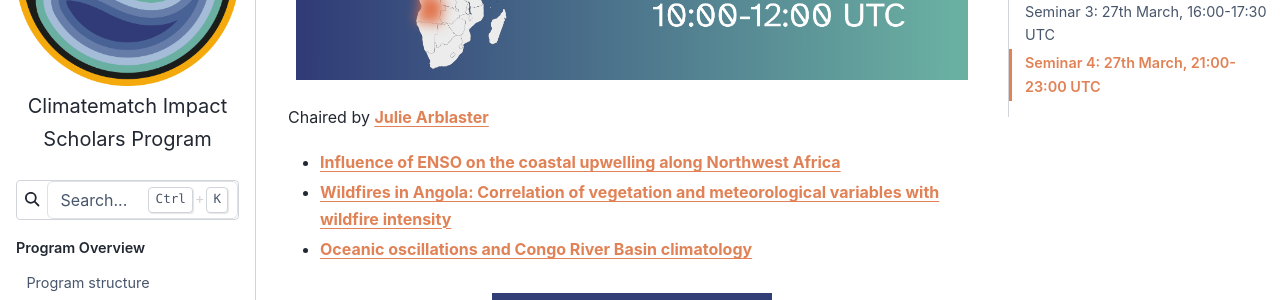
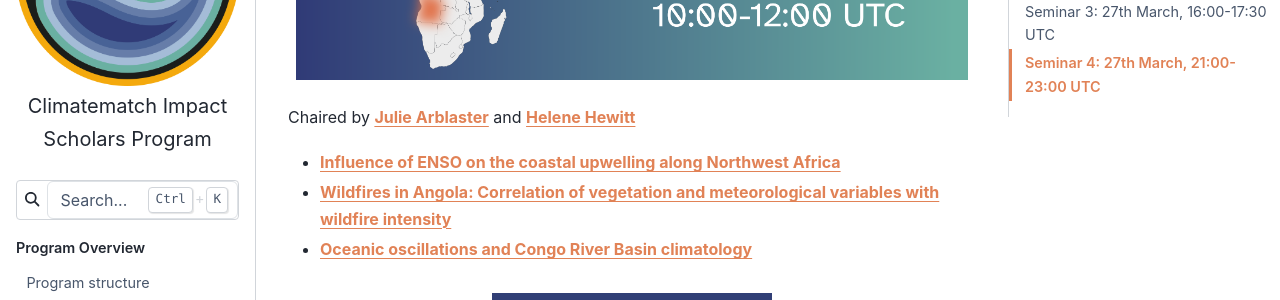
Before and after one commit to neuromatch/impact-scholars, a Jupyter Book: the page built from output-guidelines/seminar_presentations.md, in a window 1280 px wide and 1400 px high, scrolled down 539 px. Shown: the part 153-453 px from the top of the window. Built offline with Jupyter Book 1.0.4 settings and Sphinx 7.4.7 and the Sphinx Book theme 1.1.4, drawn with Linux system fonts in a browser that asks for light colours.

Commit message:
Add two more chairs

````diff
--- a/output-guidelines/seminar_presentations.md
+++ b/output-guidelines/seminar_presentations.md
@@ -12,7 +12,7 @@ The <u>last 30 minutes of each event</u> will be dedicated to networking session
 width: 100%
 ---
 ```
-Chaired by [**Julie Arblaster**](https://wcrp-cmip.org/people/julie-arblaster/)
+Chaired by [**Julie Arblaster**](https://wcrp-cmip.org/people/julie-arblaster/) and [**Helene Hewitt**](https://www.metoffice.gov.uk/research/people/helene-hewitt)
 
 - [**Influence of ENSO on the coastal upwelling along Northwest Africa**](../scholar-outputs/2023/project4)
 
@@ -49,7 +49,7 @@ Chaired by [**Birgit Hassler**](https://wcrp-cmip.org/people/birgit-hassler/) an
 width: 100%
 ---
 ```
-Chaired by [**Douglas Rao**](https://wcrp-cmip.org/people/douglas-rao/)
+Chaired by [**Douglas Rao**](https://wcrp-cmip.org/people/douglas-rao/) and [**Isla Simpson**](https://staff.cgd.ucar.edu/islas/)
 
 - [**Understanding historical and future impacts of El Niño on climate and food production in Colombia and Indonesia**](../scholar-outputs/2023/project12)
 
````
